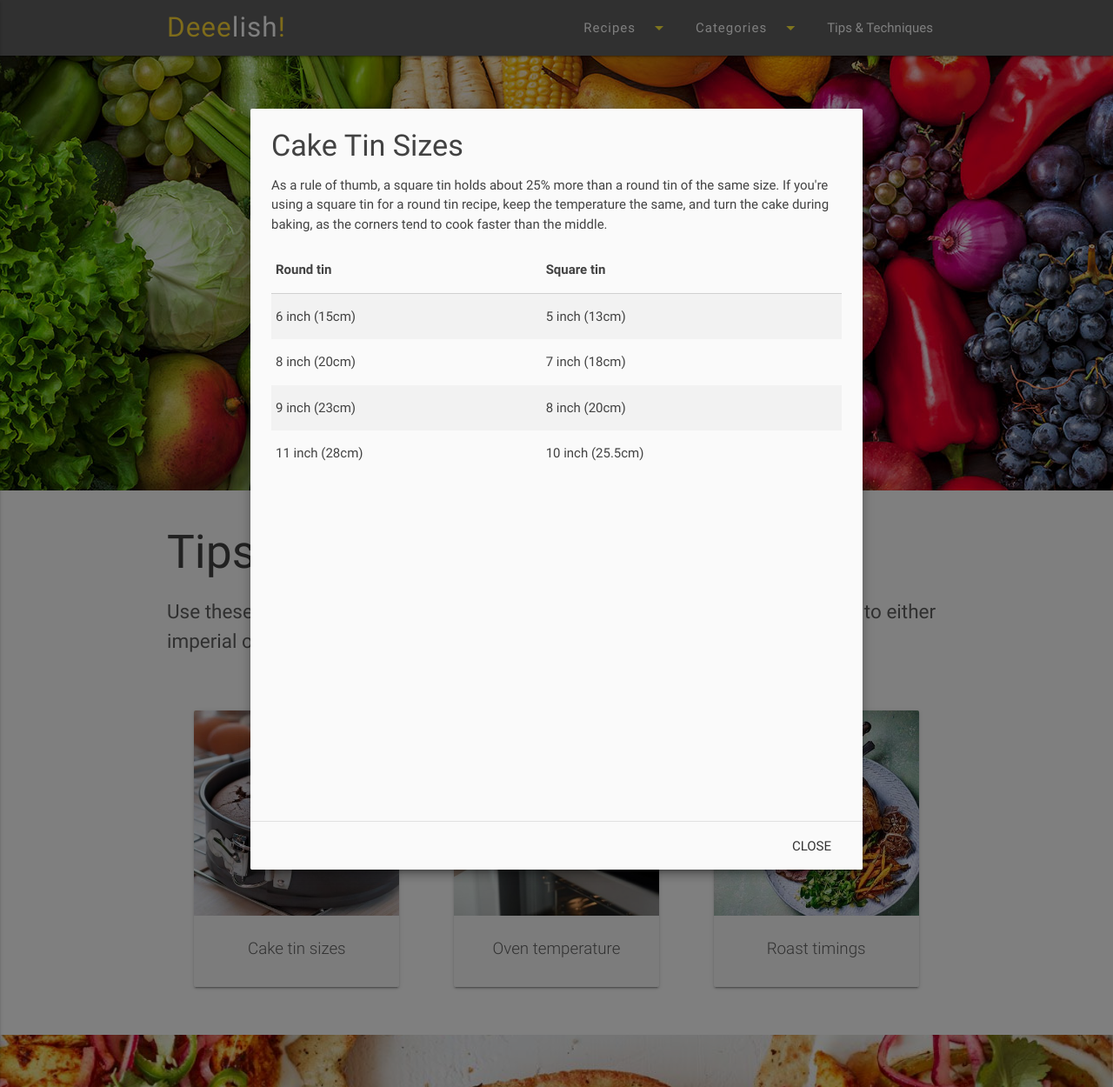
After one commit to Carly07/Deeelish, a Flask app: page /tips_technique in a window 1280 px wide, after a click on "Cake tin sizes". The commit adds this page. Shown: the whole page at 87% size. Run offline with Flask 2, Linux system fonts and the light colour scheme; some libraries are stand-ins or nearby versions.

Commit message:
created tips.html template and @app route. Added and styled content

```diff
--- a/app.py
+++ b/app.py
@@ -40,6 +40,11 @@ mongo = PyMongo(app)
 @app.route('/index')
 def index():
     return render_template("index.html")
+
+
+@app.route('/tips_technique')
+def tips_technique():
+    return render_template("tips.html")
 
 
 @app.route('/get_recipes')
--- a/static/css/style.css
+++ b/static/css/style.css
@@ -73,6 +73,34 @@ body {
 
 .carousel {
     height: 300px !important;
+}
+
+
+/*------------Tips Page-----------*/
+
+.tip-card {
+    margin: 20px;
+    text-align: center;
+}
+
+.tip-content {
+    padding: 30px 10px !important;
+}
+
+@media (min-width: 601px) and (max-width: 992px) {
+    .tip-content {
+        height: 100px;
+        padding: 20px 10px !important;
+    }
+    .card-title {
+        line-height: 24px !important;
+    }
+}
+
+@media (min-width: 993px) {
+    .tip-content {
+        padding: 20px 10px !important;
+    }
 }
 
 /*------------Headers-----------*/
--- a/templates/base.html
+++ b/templates/base.html
@@ -41,7 +41,7 @@
                                 <li><a class="dropdown-button" href="#!"
                                         data-activates="dropdown2">Categories<i class="material-icons yellow-text darken-1 right">arrow_drop_down</i></a>
                                 </li>
-                                <li><a href="#">Tips & Techniques</a></li>
+                                <li><a href="{{url_for('tips_technique')}}">Tips & Techniques</a></li>
                             </ul>
                         </div>
                     </div>
@@ -52,7 +52,7 @@
                 <li><a href="{{url_for('add_recipe')}}">Add Recipe</a></li>
                 <li><a href="{{url_for('get_categories')}}">Browse Categories</a></li>
                 <li><a href="{{url_for('add_category')}}">Add Categories</a></li>
-                <li><a href="#">Tips & Techniques</a></li>
+                <li><a href="{{url_for('tips_technique')}}">Tips & Techniques</a></li>
             </ul>
 	</header>
     <main>
@@ -103,6 +103,7 @@
             $(".button-collapse").sideNav();
             $('.parallax').parallax();
             $('.carousel').carousel();
+            $('.modal').modal();
         });
 	</script>
 
--- /dev/null
+++ b/templates/tips.html
@@ -0,0 +1,255 @@
+{% extends 'base.html' %}
+{% block content %}
+
+
+<div class="parallax-container">
+	<div class="parallax"><img src="{{ url_for('static', filename='images/uploads/deeelish-cover.jpg') }}"></div>
+	</div>
+	<div class="section white">
+		<div class="row container">
+			<h2 class="header">Tips</h2>
+			<p class="welcome-para grey-text text-darken-2 lighten-3">Use these guides to help you get the best from your cooking. Remember to stick to either imperial or metric when you're making a recipe - don't mix the two.</p>
+		</div>
+		<div class="row container tip-card-row">
+			<div class="col s12 m4 l4 tip-col">
+				<div class="card tip-card hoverable grey lighten-5">
+                    <div class="card-image">
+                        <img src="{{ url_for('static', filename='images/uploads/cake-tins.jpg') }}">
+                    </div>
+					<div class="card-content tip-content grey-text text-darken-2">
+						<span class="card-title">
+                        <a class="modal-trigger" href="#modal1">Cake tin sizes</a>
+                    </span>
+					</div>
+				</div>
+			</div>
+			<div class="col s12 m4 l4 tip-col">
+				<div class="card tip-card hoverable grey lighten-5">
+                    <div class="card-image">
+                        <img src="{{ url_for('static', filename='images/uploads/oven.jpg') }}">
+                    </div>
+					<div class="card-content tip-content grey-text text-darken-2">
+						<span class="card-title">
+                        <a class="modal-trigger" href="#modal2">Oven temperature</a>
+                    </span>
+					</div>
+				</div>
+			</div>
+			<div class="col s12 m4 l4 tip-col">
+				<div class="card tip-card hoverable grey lighten-5">
+                    <div class="card-image">
+                        <img src="{{ url_for('static', filename='images/uploads/roast.jpg') }}">
+                    </div>
+					<div class="card-content tip-content grey-text text-darken-2">
+						<span class="card-title">
+                        <a class="modal-trigger" href="#modal3">Roast timings</a>
+                    </span>
+					</div>
+				</div>
+			</div>
+		</div>
+	</div>
+	<div class="parallax-container">
+		<div class="parallax"><img src="{{ url_for('static', filename='images/uploads/chicken-tikka-pizzas.jpg') }}"></div>
+		</div>
+		<div class="section white">
+			<div class="row container">
+				<h2 class="header">Techniques</h2>
+				<p class="welcome-para grey-text text-darken-2 lighten-3">Want to improve your cookery skills or expand
+					your kitchen know-how? From filleting fish to creating the perfect puffed up soufflé, storing and
+					freezing foods to using a slow cooker, this section is the place to find all the step-by-step guides
+					and videos you'll need.</p>
+				<div class="row">
+					<div class="carousel">
+						<a class="carousel-item"
+							href="{{url_for('view_recipe', recipe_id='5e7f6ba62c2a25ef5bf9903f')}}"><img src="{{ url_for('static', filename='images/uploads/HotCrossBuns.jpg') }}"></a>
+							<a class="carousel-item"
+								href="{{url_for('view_recipe', recipe_id='5e7f7128c814a57c303ee2f0')}}"><img src="{{ url_for('static', filename='images/uploads/MarbledEgg.jpg') }}"></a>
+								<a class="carousel-item"
+									href="{{url_for('view_recipe', recipe_id='5e7f74ebc814a57c303ee2f2')}}"><img src="{{ url_for('static', filename='images/uploads/healthy-easter-lamb.jpg') }}"></a>
+									<a class="carousel-item"
+										href="{{url_for('view_recipe', recipe_id='5e7f76dac814a57c303ee2f4')}}"><img src="{{ url_for('static', filename='images/uploads/easter-nest-cake.jpg') }}"></a>
+										<a class="carousel-item"
+											href="{{url_for('view_recipe', recipe_id='5e7fba6ee13678197962ff96')}}"><img src="{{ url_for('static', filename='images/uploads/simnel-cake.jpg') }}"></a>
+											<a class="carousel-item"
+												href="{{url_for('view_recipe', recipe_id='5e7fc1dde13678197962ff98')}}"><img src="{{ url_for('static', filename='images/uploads/easter-egg-rocky-road.jpg') }}"></a>
+												<a class="carousel-item"
+													href="{{url_for('view_recipe', recipe_id='5e8073b7fe17ddf4e49f3f07')}}"><img src="{{ url_for('static', filename='images/uploads/iced-easter-biscuits.jpg') }}"></a>
+					</div>
+				</div>
+			</div>
+		</div>
+		<div class="parallax-container">
+			<div class="parallax">
+				<img src="{{ url_for('static', filename='images/uploads/Crispy-Falafel.jpg') }}"></div>
+			</div>
+
+			<!-- Modal Structure -->
+			<div id="modal1" class="modal modal-fixed-footer">
+				<div class="modal-content">
+					<h4>Cake Tin Sizes</h4>
+					<p>As a rule of thumb, a square tin holds about 25% more than a round tin of the same size. If
+						you're using a square tin for a round tin recipe, keep the temperature the same, and turn the
+						cake during baking, as the corners tend to cook faster than the middle.</p>
+					<table class="striped responsive-table">
+						<thead>
+							<tr>
+								<th>Round tin</th>
+								<th>Square tin</th>
+							</tr>
+						</thead>
+
+						<tbody>
+							<tr>
+								<td>6 inch (15cm)</td>
+								<td>5 inch (13cm)</td>
+							</tr>
+							<tr>
+								<td>8 inch (20cm)</td>
+								<td>7 inch (18cm)</td>
+							</tr>
+							<tr>
+								<td>9 inch (23cm)</td>
+								<td>8 inch (20cm)</td>
+							</tr>
+							<tr>
+								<td>11 inch (28cm)</td>
+								<td>10 inch (25.5cm)</td>
+							</tr>
+						</tbody>
+					</table>
+				</div>
+				<div class="modal-footer">
+					<a href="#!" class="modal-close waves-effect waves-green btn-flat">Close</a>
+				</div>
+			</div>
+
+			<!-- Modal Structure -->
+			<div id="modal2" class="modal modal-fixed-footer">
+				<div class="modal-content">
+					<h4>Oven Temperature Guide</h4>
+					<table class="striped responsive-table">
+						<thead>
+							<tr>
+								<th>Electricity °C</th>
+								<th>Electricity (fan) °C</th>
+								<th>Gas Mark</th>
+							</tr>
+						</thead>
+
+						<tbody>
+							<tr>
+								<td>110</td>
+								<td>90</td>
+								<td>1/4</td>
+							</tr>
+							<tr>
+								<td>120</td>
+								<td>100</td>
+								<td>1/2</td>
+							</tr>
+							<tr>
+								<td>140</td>
+								<td>120</td>
+								<td>1</td>
+							</tr>
+							<tr>
+								<td>150</td>
+								<td>130</td>
+								<td>2</td>
+							</tr>
+							<tr>
+								<td>160</td>
+								<td>140</td>
+								<td>3</td>
+							</tr>
+							<tr>
+								<td>180</td>
+								<td>160</td>
+								<td>4</td>
+							</tr>
+							<tr>
+								<td>190</td>
+								<td>170</td>
+								<td>5</td>
+							</tr>
+							<tr>
+								<td>200</td>
+								<td>180</td>
+								<td>6</td>
+							</tr>
+							<tr>
+								<td>220</td>
+								<td>200</td>
+								<td>7</td>
+							</tr>
+							<tr>
+								<td>230</td>
+								<td>210</td>
+								<td>8</td>
+							</tr>
+							<tr>
+								<td>240</td>
+								<td>220</td>
+								<td>9</td>
+							</tr>
+						</tbody>
+					</table>
+				</div>
+				<div class="modal-footer">
+					<a href="#!" class="modal-close waves-effect waves-green btn-flat">Close</a>
+				</div>
+			</div>
+
+			<!-- Modal Structure -->
+			<div id="modal3" class="modal modal-fixed-footer">
+				<div class="modal-content">
+					<h4>Roast Timing</h4>
+					<p>It's best to calculate your cooking time at 40 minutes per kg or 20 minutes per lb to get the
+						most accurate time.</p>
+					<h5>Checking it's ready</h5>
+					<p>The best way to check if your meat is cooked is by using a digital cooking thermometer.</p>
+						<table class="striped responsive-table">
+							<thead>
+								<tr>
+									<th>Beef, lamb and venison</th>
+									<th>Pork</th>
+									<th>Poultry (chicken, turkey, goose and duck)</th>
+								</tr>
+							</thead>
+
+							<tbody>
+								<tr>
+									<td>Rare: 52C</td>
+									<td>75C-80C</td>
+									<td>75C-80C</td>
+								</tr>
+								<tr>
+									<td>Medium: 60C</td>
+									<td></td>
+									<td></td>
+								</tr>
+								<tr>
+									<td>Well done: 75C-80C</td>
+									<td></td>
+									<td></td>
+								</tr>
+							</tbody>
+						</table>
+
+                    <h5>Test for doneness</h5>
+					<p>It’s particularly important that poultry is cooked through. If using a digital thermometer always double check the reading by sticking the probe in several different spots within the thigh or breast, to find the lowest reading. If returning to the oven allow 10-15 mins then test again until the correct temperature is reached.</p>
+                    <p>Without a thermometer, the classic way to test is to push a spoon under the leg of the bird so that it pierces the skin (or use a skewer), and inspect the juices that collect in the spoon. The juices should be pale gold and clear; if there are traces of blood return to the oven allow 10-15 mins then test again. </p>
+
+                    <h5>Finishing touches</h5>
+					<p>To make sure you get the perfect juicy roast, leave the joint to rest on a platter so the juices get a chance to settle and run back into the meat. Cover with foil to stop all the heat escaping. Leave for 10 mins for a small joint, 20-30 mins for larger ones.</p>
+                    <p>Tip tip: If you’re cooking a turkey it’s important to note that not all turkeys are the same. Our timings for a regular turkey are based on a standard supermarket bird. Cooking times are different for special breed turkeys. </p>
+
+                    <h5>Resting</h5>
+					<p>It is essential to rest your meat before carving. Allow 20-30 mins for a small joint or 30-45 mins for a large joint or turkey. Put the meat in a warm place, tented with foil. During this time the roast will finish cooking, become juicier and easier to carve – and don’t worry, it won’t get cold.</p>
+				</div>
+				<div class="modal-footer">
+					<a href="#!" class="modal-close waves-effect waves-green btn-flat">Close</a>
+				</div>
+			</div>
+			{% endblock %}
```
Also changed, not shown: templates/index.html (+5 -3 lines), static/images/uploads/cake-tins.jpg (added), static/images/uploads/chicken-tikka-pizzas.jpg (added), static/images/uploads/oven.jpg (added), static/images/uploads/roast.jpg (added).
